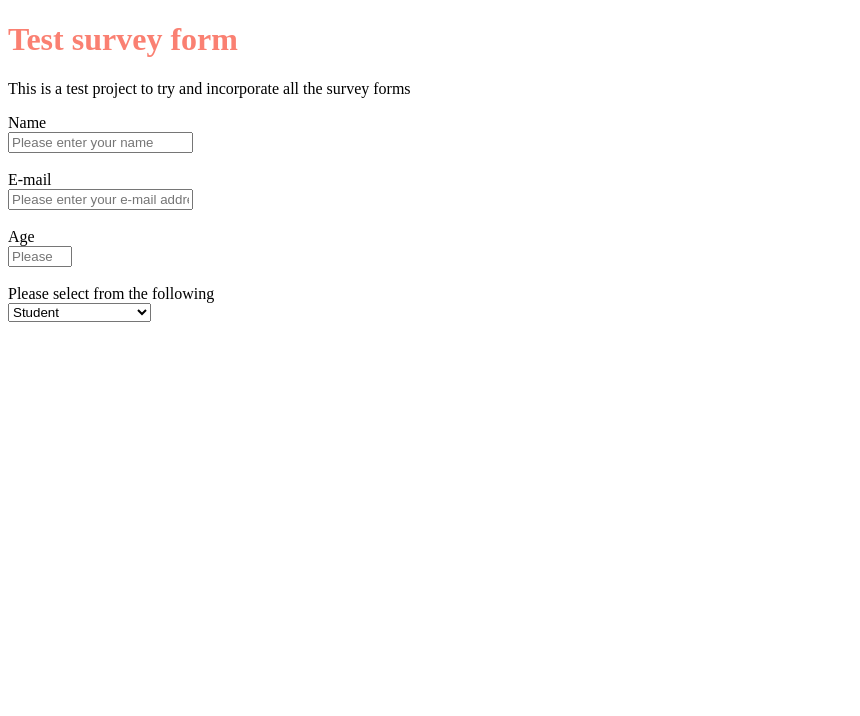
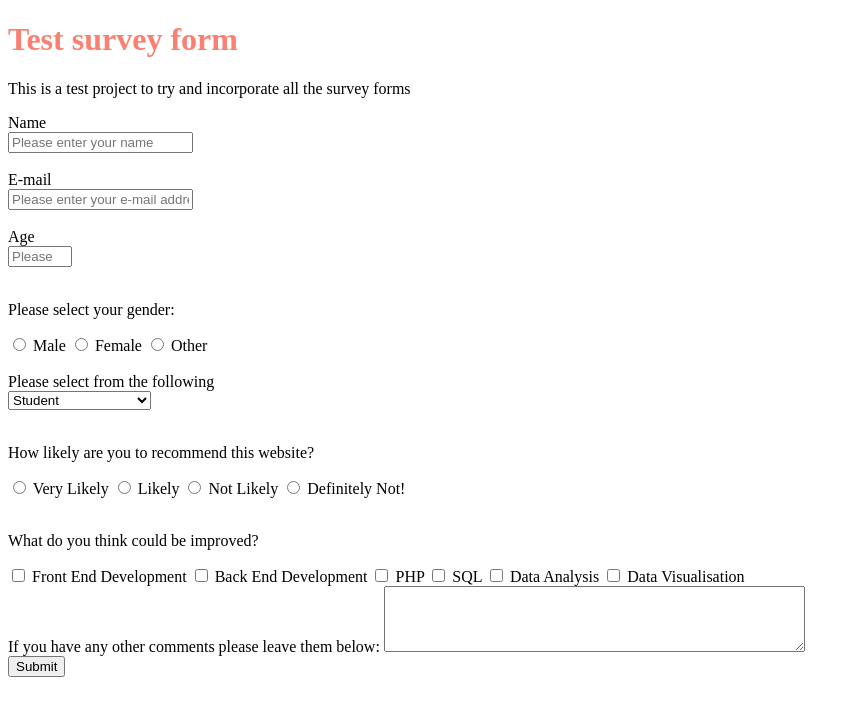
Before and after one commit to Manik-web/survey-form, a plain HTML site: page index.html in a window 1280 px wide. Shown: the whole page, without its empty margins (0-860 px from the left). Drawn offline with Linux system fonts and the light colour scheme.

Commit message:
fully debugged, need to add css now

```diff
--- a/index.html
+++ b/index.html
@@ -21,6 +21,18 @@
         <label id="number-label" for="number">Age</label><br>
         <input type="number" id="number" min="3" max="100" placeholder="Please enter your age"><br><br>
 
+        <p>Please select your gender:</p>
+        <div>
+            <input type="radio" name="sex" id="male" value="male">
+            <label for="male">Male</label>
+
+            <input type="radio" name="sex" id="female" value="female">
+            <label for="male">Female</label>
+
+            <input type="radio" name="sex" id="other" value="other">
+            <label for="male">Other</label> <br><br>
+        </div>
+
         <label id="dropdown-label" for="dropdown">Please select from the following</label><br>
         <select id="dropdown" placeholder="Please select your current role">
             <option value="Student">Student</option>
@@ -29,7 +41,50 @@
             <option value="retired">Retired</option>
             <option value="other">Other</option></select><br><br>
 
-        <label for="radio"></label>
+        <p>How likely are you to recommend this website?</p>
+        <div>
+        <input type="radio" name="reco" id="vlikely" value="vlikely">
+        <label for="vlikely">Very Likely</label>
+
+        <input type="radio" name="reco" id="likely" value="likely">
+        <label for="likely">Likely</label>
+
+        <input type="radio" name="reco"id="nlikely" value="nlikely">
+        <label for="nlikely">Not Likely</label>
+
+        <input type="radio" name="reco" id="dnot" value="dnot">
+        <label for="dnot">Definitely Not!</label><br><br>
+        </div>
+
+        <p>What do you think could be improved?</p>
+        <div>
+            <input type="checkbox" name="improvements" id="front" value="front">
+            <label for="front">Front End Development</label>
+
+            <input type="checkbox" name="improvements" id="back" value="back">
+            <label for="front">Back End Development</label>
+
+            <input type="checkbox" name="improvements" id="php" value="php">
+            <label for="front">PHP</label>
+
+            <input type="checkbox" name="improvements" id="sql" value="sql">
+            <label for="front">SQL</label>
+
+            <input type="checkbox" name="improvements" id="data" value="data">
+            <label for="front">Data Analysis</label>
+
+            <input type="checkbox" name="improvements" id="datav" value="datav">
+            <label for="front">Data Visualisation</label>
+
+
+        </div>
+
+        <div>
+            <label for="comments">If you have any other comments please leave them below:</label>
+            <textarea rows="4" cols="50" name="comments" form="usrform"></textarea>
+        </div>
+
+        <button id="submit">Submit</button>
 
     </form>
 
```
Also changed, not shown: 1 other file.
